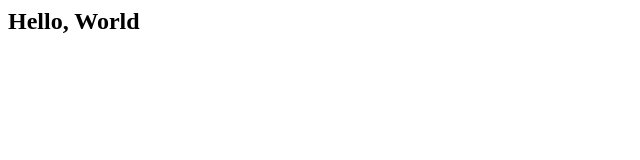
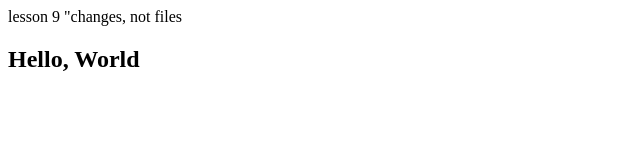
Before and after one commit to Volodya333/mate, a plain HTML site: page hello.html in a window 1280 px wide. Shown: the whole page, without its empty margins (0-640 px from the left). Drawn offline with Linux system fonts and the light colour scheme.

Commit message:
Added HTML header

```diff
--- a/hello.html
+++ b/hello.html
@@ -1,6 +1,7 @@
 <html>
    <head>
-   </head>
+  lesson 9 "changes, not files
+ </head>
    <body>
 	<h2>Hello, World</h2>
    </body>
```
